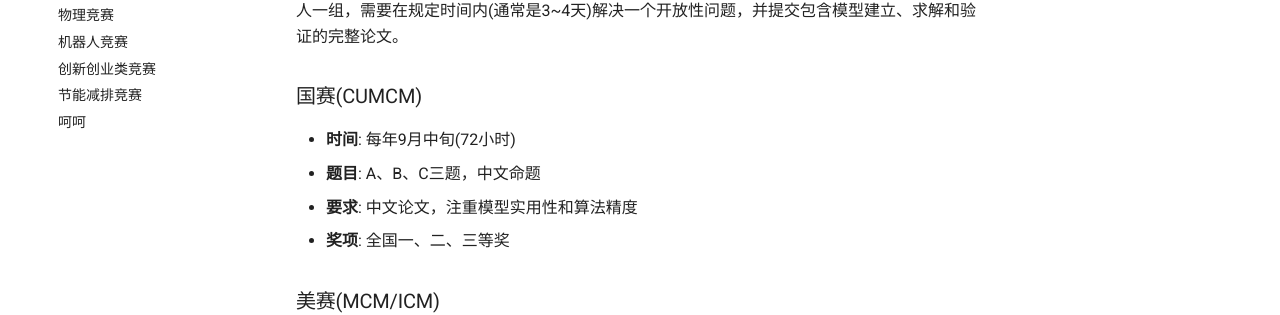
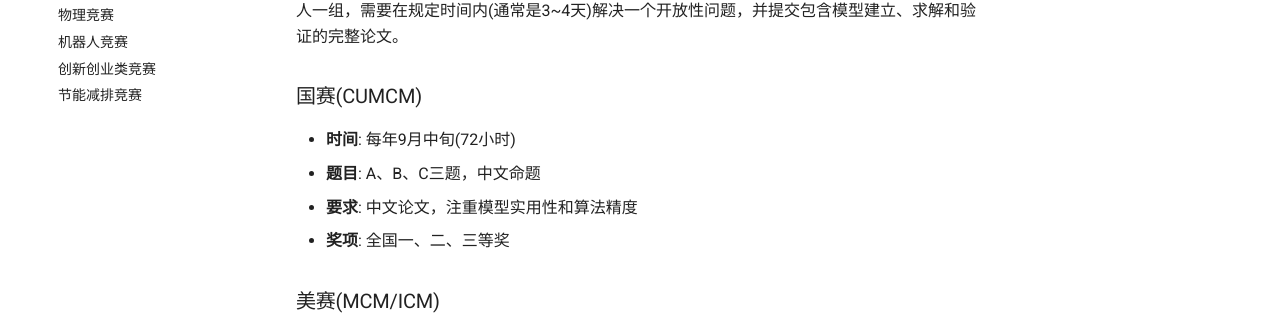
Before and after one commit to weiyihong007/xjtu-cshonor, an MkDocs documentation site: the page built from docs/竞赛/docs/math-modeling.md, in a window 1280 px wide. Shown: the part 258-573 px from the top of the page. Built offline with MkDocs 1.6.1 and Material for MkDocs 9.7.7, drawn with Linux system fonts in a browser that asks for light colours.

Commit message:
竞赛&科研2

```diff
--- a/docs/竞赛/mkdocs.yml
+++ b/docs/竞赛/mkdocs.yml
@@ -12,4 +12,3 @@ nav:
       - 机器人竞赛: robot.md
       - 创新创业类竞赛: innovation.md
       - 节能减排竞赛: energy.md
-      - 呵呵: content.md
```
Also changed, not shown: docs/科研/content.md (renamed from docs/竞赛/docs/content.md).
